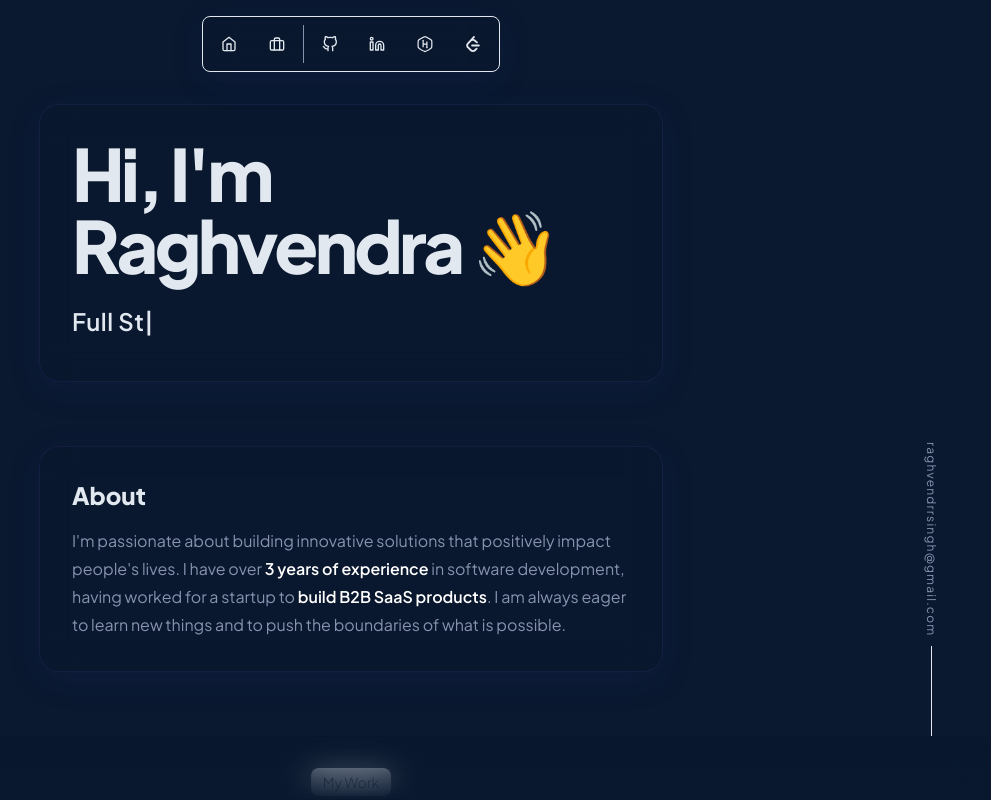
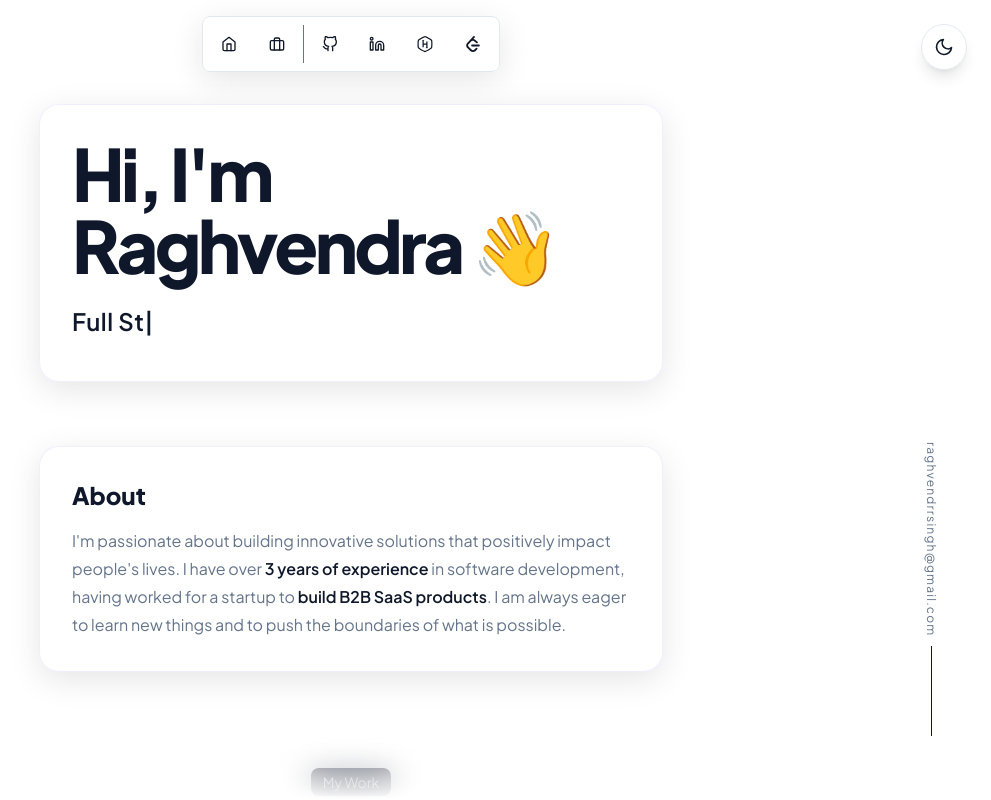
Before and after one commit to rsinghcodes/v2-portfolio, a Next.js app: page / in a window 1280 px wide. Shown: the top 800 px of the page, without its empty margins (289-1280 px from the left). Built offline with nearby package versions, Linux system fonts and the light colour scheme.

Commit message:
Added dark/light mode theme with toggle btn

```diff
--- /dev/null
+++ b/src/app/contexts/ThemeContext.tsx
@@ -0,0 +1,54 @@
+'use client';
+
+import { createContext, useContext, useEffect, useState } from 'react';
+
+type Theme = 'light' | 'dark';
+
+interface ThemeContextType {
+  theme: Theme;
+  toggleTheme: () => void;
+}
+
+const ThemeContext = createContext<ThemeContextType | undefined>(undefined);
+
+export function ThemeProvider({ children }: { children: React.ReactNode }) {
+  const [theme, setTheme] = useState<Theme>('dark');
+
+  useEffect(() => {
+    // Get theme from localStorage or default to dark
+    const savedTheme = localStorage.getItem('theme') as Theme;
+    if (savedTheme) {
+      setTheme(savedTheme);
+    } else {
+      // Check system preference
+      const prefersDark = window.matchMedia(
+        '(prefers-color-scheme: dark)'
+      ).matches;
+      setTheme(prefersDark ? 'dark' : 'light');
+    }
+  }, []);
+
+  useEffect(() => {
+    // Update data-theme attribute and localStorage
+    document.documentElement.setAttribute('data-theme', theme);
+    localStorage.setItem('theme', theme);
+  }, [theme]);
+
+  const toggleTheme = () => {
+    setTheme((prev) => (prev === 'light' ? 'dark' : 'light'));
+  };
+
+  return (
+    <ThemeContext.Provider value={{ theme, toggleTheme }}>
+      {children}
+    </ThemeContext.Provider>
+  );
+}
+
+export function useTheme() {
+  const context = useContext(ThemeContext);
+  if (context === undefined) {
+    throw new Error('useTheme must be used within a ThemeProvider');
+  }
+  return context;
+}
--- a/src/app/globals.css
+++ b/src/app/globals.css
@@ -10,6 +10,34 @@
   --ring: #3b82f6;
   --radius: 0.5rem;
   --accent: #7f5af0; /* Vibrant accent color */
+  --accent-gradient: linear-gradient(90deg, #7f5af0 0%, #2cb67d 100%);
+  --glass-bg: rgba(10, 25, 47, 0.55);
+  --glass-blur: blur(16px);
+  --card-shadow: 0 8px 32px 0 rgba(31, 38, 135, 0.15);
+}
+
+[data-theme='light'] {
+  --background: #ffffff;
+  --foreground: #0f172a;
+  --muted: #f1f5f9;
+  --muted-foreground: #64748b;
+  --border: #e2e8f0;
+  --ring: #3b82f6;
+  --accent: #7f5af0;
+  --accent-gradient: linear-gradient(90deg, #7f5af0 0%, #2cb67d 100%);
+  --glass-bg: rgba(255, 255, 255, 0.55);
+  --glass-blur: blur(16px);
+  --card-shadow: 0 8px 32px 0 rgba(0, 0, 0, 0.1);
+}
+
+[data-theme='dark'] {
+  --background: #0a192f;
+  --foreground: #e2e8f0;
+  --muted: #f8fafc;
+  --muted-foreground: #8892b0;
+  --border: #e2e8f0;
+  --ring: #3b82f6;
+  --accent: #7f5af0;
   --accent-gradient: linear-gradient(90deg, #7f5af0 0%, #2cb67d 100%);
   --glass-bg: rgba(10, 25, 47, 0.55);
   --glass-blur: blur(16px);
@@ -29,6 +57,8 @@
 
 * {
   border-color: var(--border);
+  transition: background-color 0.3s ease, color 0.3s ease,
+    border-color 0.3s ease, box-shadow 0.3s ease;
 }
 
 body {
@@ -36,6 +66,13 @@ body {
   color: var(--foreground);
   font-family: var(--font-sans), Arial, Helvetica, sans-serif;
   transition: background-color 0.3s ease, color 0.3s ease;
+}
+
+/* Theme-aware glass background */
+.bg-glass {
+  background: var(--glass-bg);
+  backdrop-filter: var(--glass-blur);
+  -webkit-backdrop-filter: var(--glass-blur);
 }
 
 /* Custom scrollbar */
--- a/src/app/layout.tsx
+++ b/src/app/layout.tsx
@@ -1,6 +1,7 @@
 import Wrapper from '@/components/Wrapper';
 import type { Metadata } from 'next';
 import { Geist_Mono, Plus_Jakarta_Sans } from 'next/font/google';
+import { ThemeProvider } from './contexts/ThemeContext';
 import './globals.css';
 
 const plusJakartaSans = Plus_Jakarta_Sans({
@@ -56,7 +57,9 @@ export default function RootLayout({
       <body
         className={`${plusJakartaSans.variable} ${geistMono.variable} antialiased`}
       >
-        <Wrapper>{children}</Wrapper>
+        <ThemeProvider>
+          <Wrapper>{children}</Wrapper>
+        </ThemeProvider>
       </body>
     </html>
   );
--- a/src/app/page.tsx
+++ b/src/app/page.tsx
@@ -2,6 +2,7 @@
 
 import Icon3D from '@/components/3DIcon';
 import SocialIcons from '@/components/SocialIcons';
+import ThemeToggle from '@/components/ThemeToggle';
 import { motion } from 'framer-motion';
 import Image from 'next/image';
 import { useEffect, useState } from 'react';
@@ -182,6 +183,7 @@ export default function Home() {
 
   return (
     <>
+      <ThemeToggle />
       {/* Hero Section */}
       <section
         id="hero"
@@ -239,10 +241,15 @@ export default function Home() {
             <p>
               I&apos;m passionate about building innovative solutions that
               positively impact people&apos;s lives. I have over{' '}
-              <strong>3 years of experience</strong> in software development,
-              having worked for a startup to{' '}
-              <strong>build B2B SaaS products</strong>. I am always eager to
-              learn new things and to push the boundaries of what is possible.
+              <span className="text-foreground font-semibold">
+                3 years of experience
+              </span>{' '}
+              in software development, having worked for a startup to{' '}
+              <span className="text-foreground font-semibold">
+                build B2B SaaS products
+              </span>
+              . I am always eager to learn new things and to push the boundaries
+              of what is possible.
             </p>
           </div>
         </motion.div>
@@ -461,7 +468,7 @@ export default function Home() {
                     href={project.link}
                     target="_blank"
                     rel="noopener noreferrer"
-                    className="items-center rounded-md border font-semibold transition-all focus:outline-none focus:ring-2 focus:ring-accent focus:ring-offset-2 border-transparent bg-white text-background shadow hover:bg-accent hover:shadow-lg flex gap-2 px-2 py-2 sm:py-1 text-xs sm:text-[10px]"
+                    className="items-center rounded-md border font-semibold transition-all focus:outline-none focus:ring-2 focus:ring-accent focus:ring-offset-2 border-transparent bg-foreground text-background shadow hover:bg-accent hover:shadow-lg flex gap-2 px-2 py-2 sm:py-1 text-xs sm:text-[10px]"
                   >
                     <FiGithub className="w-4 h-4" />
                     Code
@@ -470,7 +477,7 @@ export default function Home() {
                     href={project.live}
                     target="_blank"
                     rel="noopener noreferrer"
-                    className="items-center rounded-md border font-semibold transition-all focus:outline-none focus:ring-2 focus:ring-accent focus:ring-offset-2 border-transparent bg-white text-background shadow hover:bg-accent hover:shadow-lg flex gap-2 px-2 py-2 sm:py-1 text-xs sm:text-[10px]"
+                    className="items-center rounded-md border font-semibold transition-all focus:outline-none focus:ring-2 focus:ring-accent focus:ring-offset-2 border-transparent bg-foreground text-background shadow hover:bg-accent hover:shadow-lg flex gap-2 px-2 py-2 sm:py-1 text-xs sm:text-[10px]"
                   >
                     <FiGlobe className="w-4 h-4" />
                     Live
@@ -512,7 +519,7 @@ export default function Home() {
           <p className="mx-auto max-w-[600px] text-muted-foreground md:text-xl/relaxed lg:text-base/relaxed xl:text-xl/relaxed">
             Let&apos;s connect! Feel free to reach out{' '}
             <a
-              className="underline text-white"
+              className="underline text-foreground"
               href="https://www.linkedin.com/in/raghvendrrsingh"
             >
               via LinkedIn
--- a/src/app/projects/page.tsx
+++ b/src/app/projects/page.tsx
@@ -1,5 +1,6 @@
 'use client';
 
+import ThemeToggle from '@/components/ThemeToggle';
 import { motion } from 'framer-motion';
 import Image from 'next/image';
 import { FiGithub, FiGlobe } from 'react-icons/fi';
@@ -55,6 +56,7 @@ const projects = [
 export default function Projects() {
   return (
     <>
+      <ThemeToggle />
       <h1 className="text-4xl font-extrabold mb-8 text-center">Projects</h1>
       <div className="grid gap-8">
         {projects.map((project) => (
@@ -98,7 +100,7 @@ export default function Projects() {
                   href={project.link}
                   target="_blank"
                   rel="noopener noreferrer"
-                  className="items-center rounded-md border font-semibold transition-all focus:outline-none focus:ring-2 focus:ring-accent focus:ring-offset-2 border-transparent bg-white text-background shadow hover:bg-accent hover:shadow-lg flex gap-2 px-2 py-2 sm:py-1 text-xs sm:text-[10px]"
+                  className="items-center rounded-md border font-semibold transition-all focus:outline-none focus:ring-2 focus:ring-accent focus:ring-offset-2 border-transparent bg-foreground text-background shadow hover:bg-accent hover:shadow-lg flex gap-2 px-2 py-2 sm:py-1 text-xs sm:text-[10px]"
                 >
                   <FiGithub className="w-4 h-4" />
                   Code
@@ -107,7 +109,7 @@ export default function Projects() {
                   href={project.live}
                   target="_blank"
                   rel="noopener noreferrer"
-                  className="items-center rounded-md border font-semibold transition-all focus:outline-none focus:ring-2 focus:ring-accent focus:ring-offset-2 border-transparent bg-white text-background shadow hover:bg-accent hover:shadow-lg flex gap-2 px-2 py-2 sm:py-1 text-xs sm:text-[10px]"
+                  className="items-center rounded-md border font-semibold transition-all focus:outline-none focus:ring-2 focus:ring-accent focus:ring-offset-2 border-transparent bg-foreground text-background shadow hover:bg-accent hover:shadow-lg flex gap-2 px-2 py-2 sm:py-1 text-xs sm:text-[10px]"
                 >
                   <FiGlobe className="w-4 h-4" />
                   Live
--- a/src/components/NavItems.tsx
+++ b/src/components/NavItems.tsx
@@ -92,7 +92,7 @@ export default function NavItems() {
               >
                 {item.isInternal && item.href ? (
                   <Link
-                    className="inline-flex items-center justify-center whitespace-nowrap text-sm font-medium transition-colors focus-visible:outline-none focus-visible:ring-1 focus-visible:ring-ring disabled:pointer-events-none disabled:opacity-50 hover:bg-accent hover:text-white rounded-full size-12 w-full h-full"
+                    className="inline-flex items-center justify-center whitespace-nowrap text-sm font-medium transition-colors focus-visible:outline-none focus-visible:ring-1 focus-visible:ring-ring disabled:pointer-events-none disabled:opacity-50 hover:bg-accent hover:text-foreground rounded-full size-12 w-full h-full"
                     aria-label={item.aria}
                     href={item.href}
                   >
@@ -100,7 +100,7 @@ export default function NavItems() {
                   </Link>
                 ) : item.href ? (
                   <a
-                    className="inline-flex items-center justify-center whitespace-nowrap text-sm font-medium transition-colors focus-visible:outline-none focus-visible:ring-1 focus-visible:ring-ring disabled:pointer-events-none disabled:opacity-50 hover:bg-accent hover:text-white rounded-full size-12 w-full h-full"
+                    className="inline-flex items-center justify-center whitespace-nowrap text-sm font-medium transition-colors focus-visible:outline-none focus-visible:ring-1 focus-visible:ring-ring disabled:pointer-events-none disabled:opacity-50 hover:bg-accent hover:text-foreground rounded-full size-12 w-full h-full"
                     aria-label={item.aria}
                     href={item.href}
                     target={item.href.startsWith('http') ? '_blank' : undefined}
--- /dev/null
+++ b/src/components/ThemeToggle.tsx
@@ -0,0 +1,40 @@
+'use client';
+
+import { useTheme } from '@/app/contexts/ThemeContext';
+import { motion } from 'framer-motion';
+import { FiMoon, FiSun } from 'react-icons/fi';
+
+export default function ThemeToggle() {
+  const { theme, toggleTheme } = useTheme();
+
+  return (
+    <motion.button
+      onClick={toggleTheme}
+      className="fixed top-6 right-6 z-50 p-3 rounded-full bg-glass backdrop-blur-md border border-border/20 shadow-lg hover:shadow-xl transition-all duration-300 group"
+      whileHover={{ scale: 1.1 }}
+      whileTap={{ scale: 0.9 }}
+      aria-label={`Switch to ${theme === 'light' ? 'dark' : 'light'} mode`}
+    >
+      <motion.div
+        initial={false}
+        animate={{ rotate: theme === 'light' ? 0 : 180 }}
+        transition={{ duration: 0.3 }}
+        className="relative"
+      >
+        {theme === 'light' ? (
+          <FiMoon className="w-5 h-5 text-foreground" />
+        ) : (
+          <FiSun className="w-5 h-5 text-foreground" />
+        )}
+      </motion.div>
+
+      {/* Ripple effect */}
+      <motion.div
+        className="absolute inset-0 rounded-full bg-accent/20"
+        initial={{ scale: 0, opacity: 0 }}
+        whileHover={{ scale: 1, opacity: 1 }}
+        transition={{ duration: 0.2 }}
+      />
+    </motion.button>
+  );
+}
```
